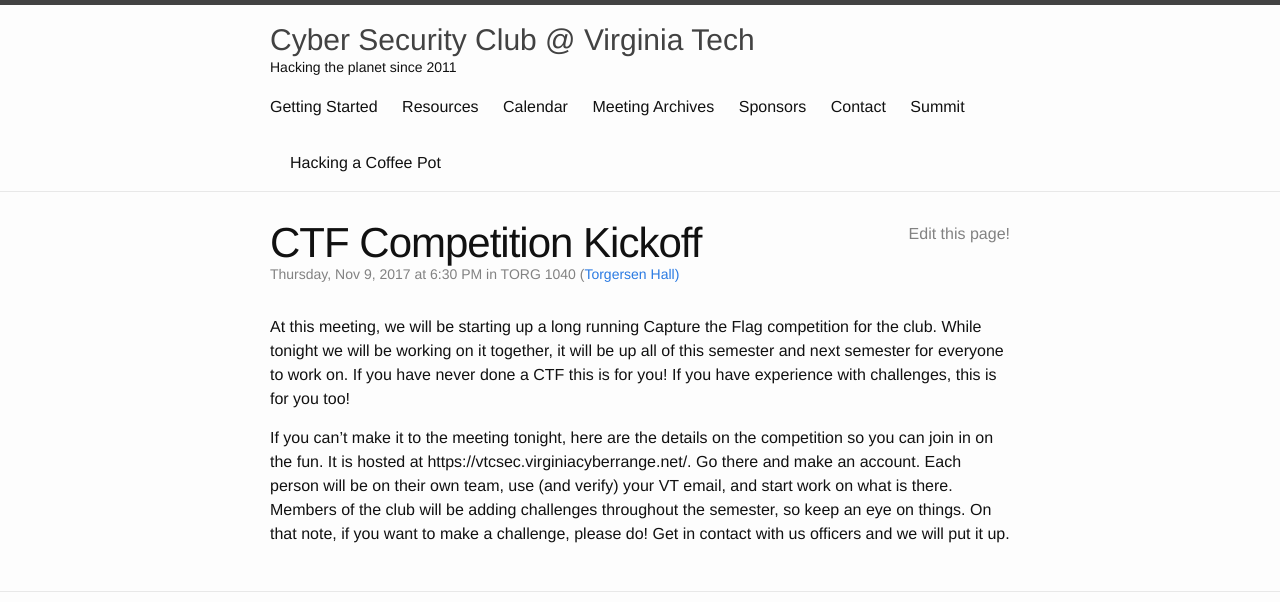
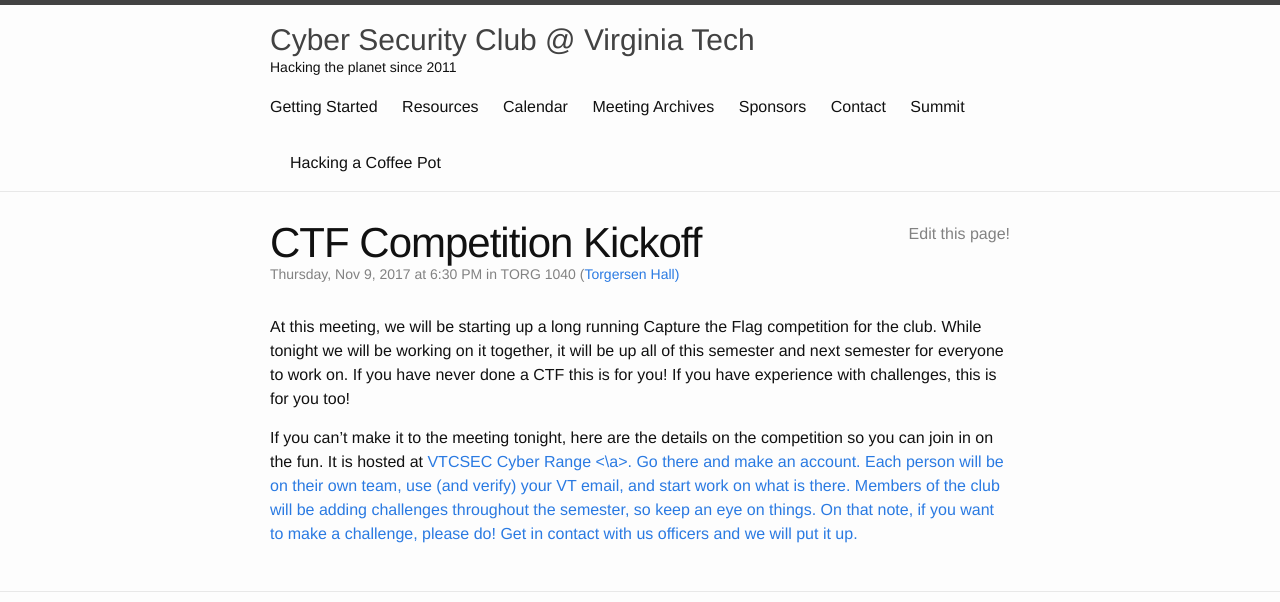
Before and after one commit to VTCSec/vtcsec.org, a Jekyll site: the page built from _meetings/2017-11-09-competition-kickoff.md, in a window 1280 px wide, cut to the strip 0-602 px from the top of the page. Built offline with Jekyll 4.4.1, drawn with Linux system fonts in a browser that asks for light colours.

Commit message:
Update 2017-11-09-competition-kickoff.md

```diff
--- a/_meetings/2017-11-09-competition-kickoff.md
+++ b/_meetings/2017-11-09-competition-kickoff.md
@@ -7,4 +7,4 @@
 
 At this meeting, we will be starting up a long running Capture the Flag competition for the club. While tonight we will be working on it together, it will be up all of this semester and next semester for everyone to work on. If you have never done a CTF this is for you! If you have experience with challenges, this is for you too!
 
-If you can't make it to the meeting tonight, here are the details on the competition so you can join in on the fun. It is hosted at https://vtcsec.virginiacyberrange.net/. Go there and make an account. Each person will be on their own team, use (and verify) your VT email, and start work on what is there. Members of the club will be adding challenges throughout the semester, so keep an eye on things. On that note, if you want to make a challenge, please do! Get in contact with us officers and we will put it up.
+If you can't make it to the meeting tonight, here are the details on the competition so you can join in on the fun. It is hosted at <a href="https://vtcsec.virginiacyberrange.net/"> VTCSEC Cyber Range <\a>. Go there and make an account. Each person will be on their own team, use (and verify) your VT email, and start work on what is there. Members of the club will be adding challenges throughout the semester, so keep an eye on things. On that note, if you want to make a challenge, please do! Get in contact with us officers and we will put it up.
```
